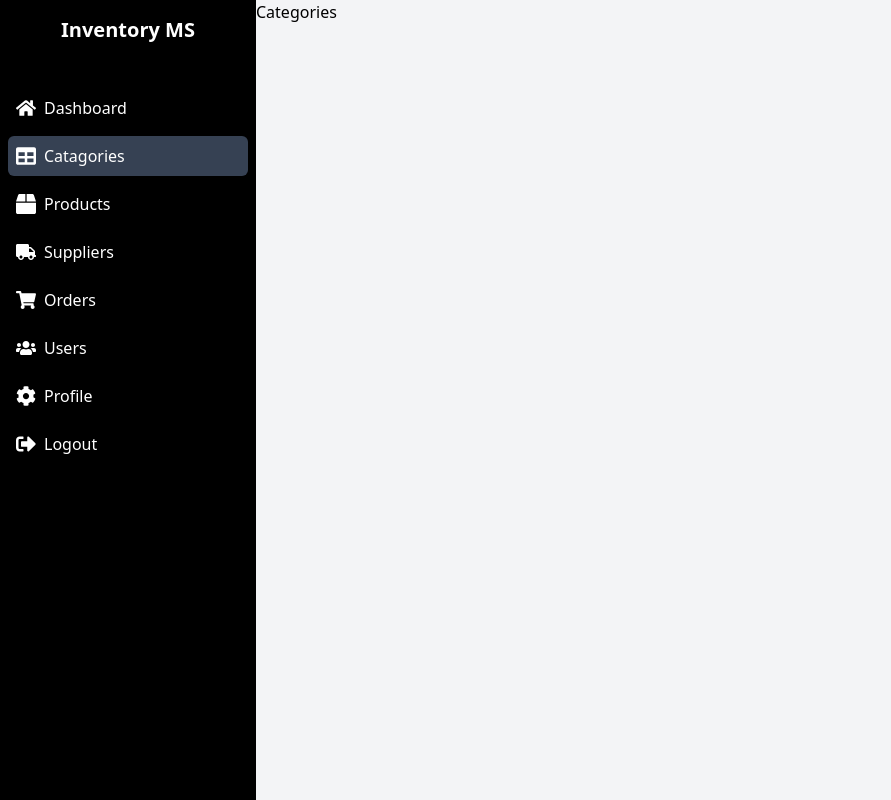
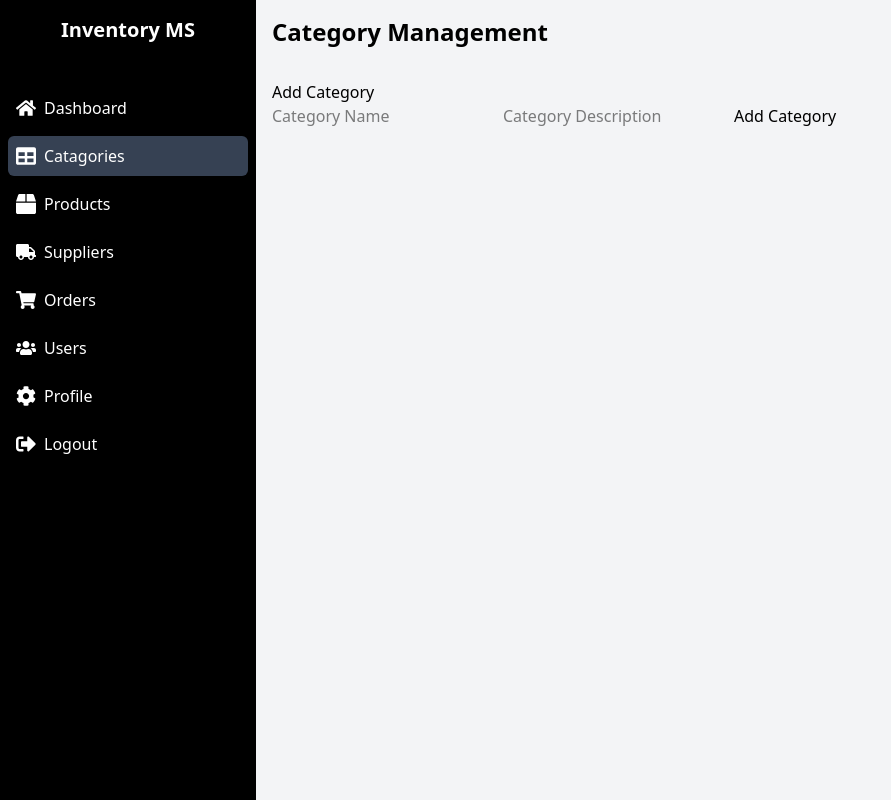
Before and after one commit to wmtutul/Inventory-Management, a React app in the folder frontend/: page /admin-dashboard/categories in a window 1280 px wide. Shown: the whole page, without its empty margins (0-891 px from the left). Built offline with nearby package versions, Linux system fonts and the light colour scheme; sample sign-in values are in the browser's storage; the HTML template or start-up script is replaced by a standard one.

Commit message:
categories page ...

```diff
--- a/frontend/src/App.jsx
+++ b/frontend/src/App.jsx
@@ -4,6 +4,7 @@ import Root from './utils/Root';
 import Login from './pages/Login';
 import ProtectedRoutes from './utils/ProtectedRoutes';
 import Dashboard from './pages/Dashboard';
+import Categories from './components/Categories';
 
 const App = () => {
   return (
@@ -20,7 +21,7 @@ const App = () => {
             }
         >
           <Route index element={<h1>Summary of dashboard</h1>} />
-          <Route path='categories' element={<h1>Categories</h1>} />
+          <Route path='categories' element={<Categories/>} />
           <Route path='products' element={<h1>Products</h1>} />
           <Route path='suppliers' element={<h1>Suppliers</h1>} />
           <Route path='orders' element={<h1>Orders</h1>} />
--- /dev/null
+++ b/frontend/src/components/Categories.jsx
@@ -0,0 +1,26 @@
+import React from 'react'
+
+const Categories = () => {
+  return (
+    <div className='p-4'>
+        <h1 className='text-2xl font-bold mb-8'>Category Management</h1>
+
+        <div className='flex flex-col lg:flex-row gap-4'>
+            <div>
+                <h2>Add Category</h2>
+                <form >
+                    <input type="text" placeholder='Category Name' />
+                    <input type="text" placeholder='Category Description' />
+                    <button type="submit">Add Category</button>
+                </form>
+            </div>
+
+            <div>
+
+            </div>
+        </div>
+    </div>
+  )
+}
+
+export default Categories
```
